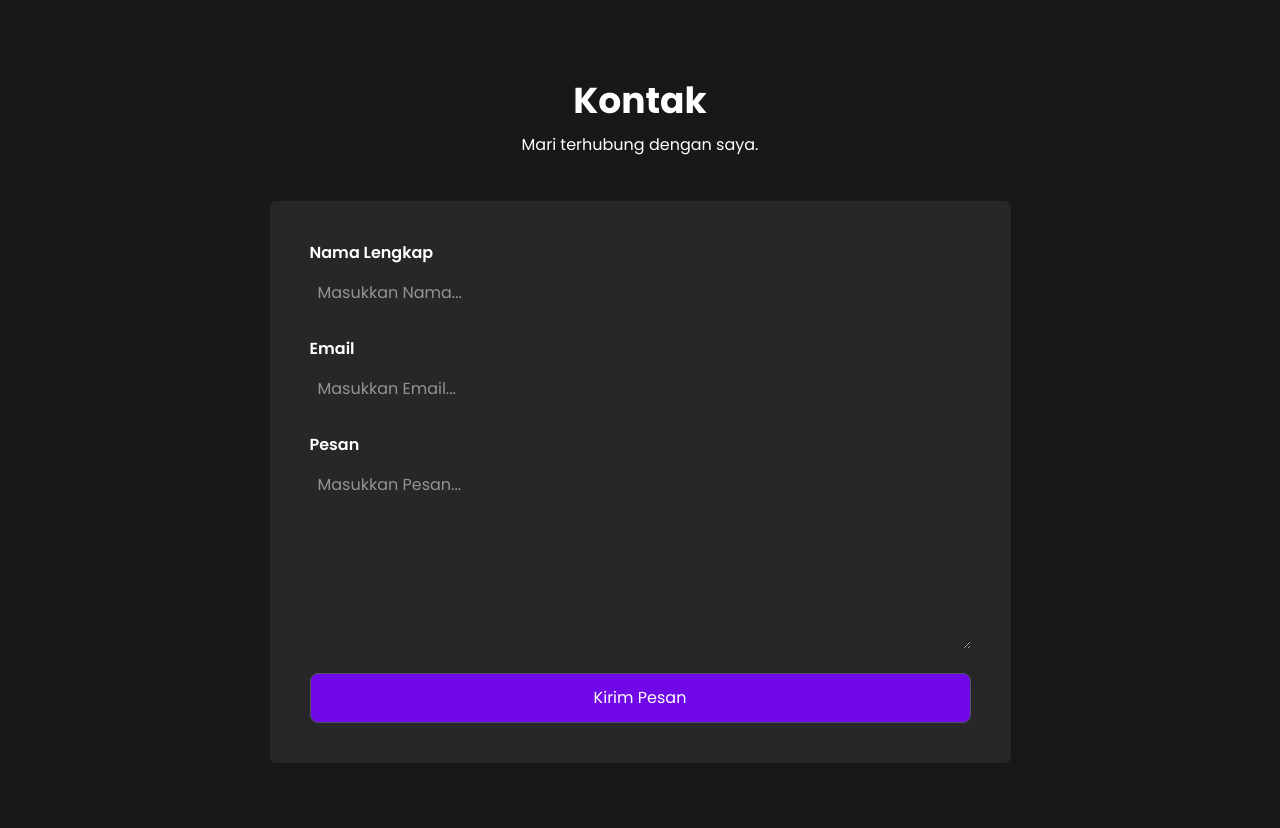
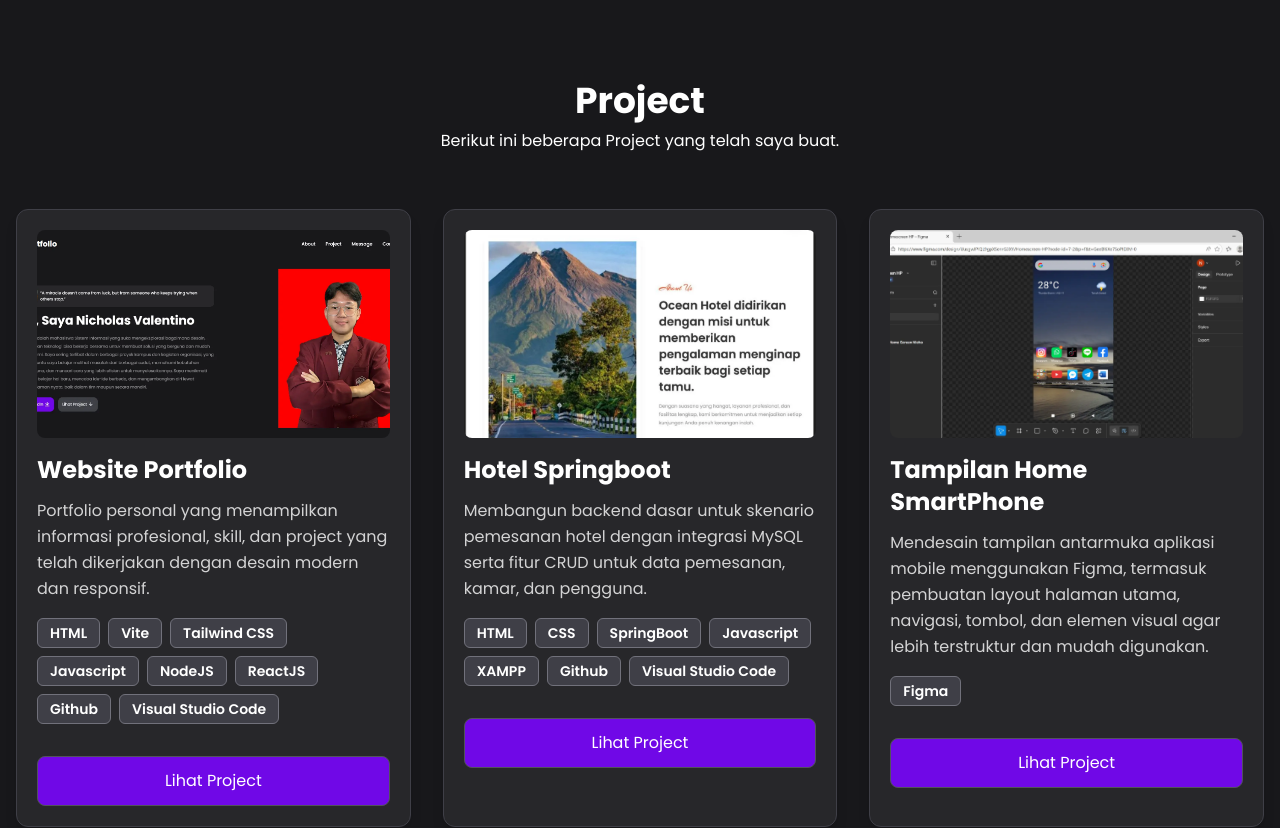
Before and after one commit to nicholv21/Website-Portfolio, a React (Vite) app: page / in a window 1280 px wide. Shown: the part 3320-4148 px from the top of the page. Built offline with nearby package versions, Linux system fonts and the light colour scheme.

Commit message:
test project

```diff
--- a/src/App.jsx
+++ b/src/App.jsx
@@ -120,6 +120,83 @@ function App() {
     </div>
     {/* Proyek */}
 
+{/* Proyek */}
+<div className="proyek mt-32 py-10" id="project">
+  <h1
+    className="text-center text-4xl font-bold mb-2"
+    data-aos="fade-up"
+    data-aos-duration="1000"
+    data-aos-once="true"
+  >
+    Project
+  </h1>
+
+  <p
+    className="text-base text-center opacity-60"
+    data-aos="fade-up"
+    data-aos-duration="1000"
+    data-aos-delay="300"
+    data-aos-once="true"
+  >
+    Berikut ini beberapa Project yang telah saya buat.
+  </p>
+
+  <div className="proyek-box mt-14 grid lg:grid-cols-3 sm:grid-cols-2 grid-cols-1 gap-8">
+    {listProyek.map((project) => (
+      <div
+        key={project.id}
+        className="p-5 bg-zinc-800 rounded-xl shadow-lg border border-zinc-700 hover:shadow-xl transition-all duration-300"
+        data-aos="fade-up"
+        data-aos-duration="1000"
+        data-aos-delay={project.dad}
+        data-aos-once="true"
+      >
+        {/* Gambar project */}
+        <div className="w-full h-52 overflow-hidden rounded-lg mb-4">
+          <img
+            src={project.gambar}
+            alt="Image Project"
+            loading="lazy"
+            className="w-full h-full object-cover"
+          />
+        </div>
+
+        {/* Nama */}
+        <h1 className="text-2xl font-bold mb-3">{project.nama}</h1>
+
+        {/* Deskripsi */}
+        <p className="text-base leading-relaxed opacity-80 mb-4">
+          {project.desk}
+        </p>
+
+        {/* Tools */}
+        <div className="flex flex-wrap gap-2">
+          {project.tools.map((tool, index) => (
+            <span
+              key={index}
+              className="py-1 px-3 bg-zinc-700 border border-zinc-500 rounded-md text-sm font-semibold"
+            >
+              {tool}
+            </span>
+          ))}
+        </div>
+
+        {/* Tombol Lihat Project */}
+        <div className="mt-8 text-center">
+          <a
+            href={project.link}
+            className="bg-violet-700 p-3 rounded-lg block border border-zinc-600 hover:bg-violet-600 transition-all duration-200"
+          >
+            Lihat Project
+          </a>
+        </div>
+      </div>
+    ))}
+  </div>
+</div>
+{/* Proyek */}
+
+
     {/* Kontak */}
     <div className="kontak mt-32 sm:p-10 p-0" id="message">
       <h1 className="text-4xl mb-2 font-bold text-center" data-aos="fade-up" data-aos-duration="1000" data-aos-once="true">Kontak</h1>
```
Also changed, not shown: public/assets/fotonicho/Nicholas.jpg (deleted), public/assets/fotonicho/Nichooo.jpg (deleted).
